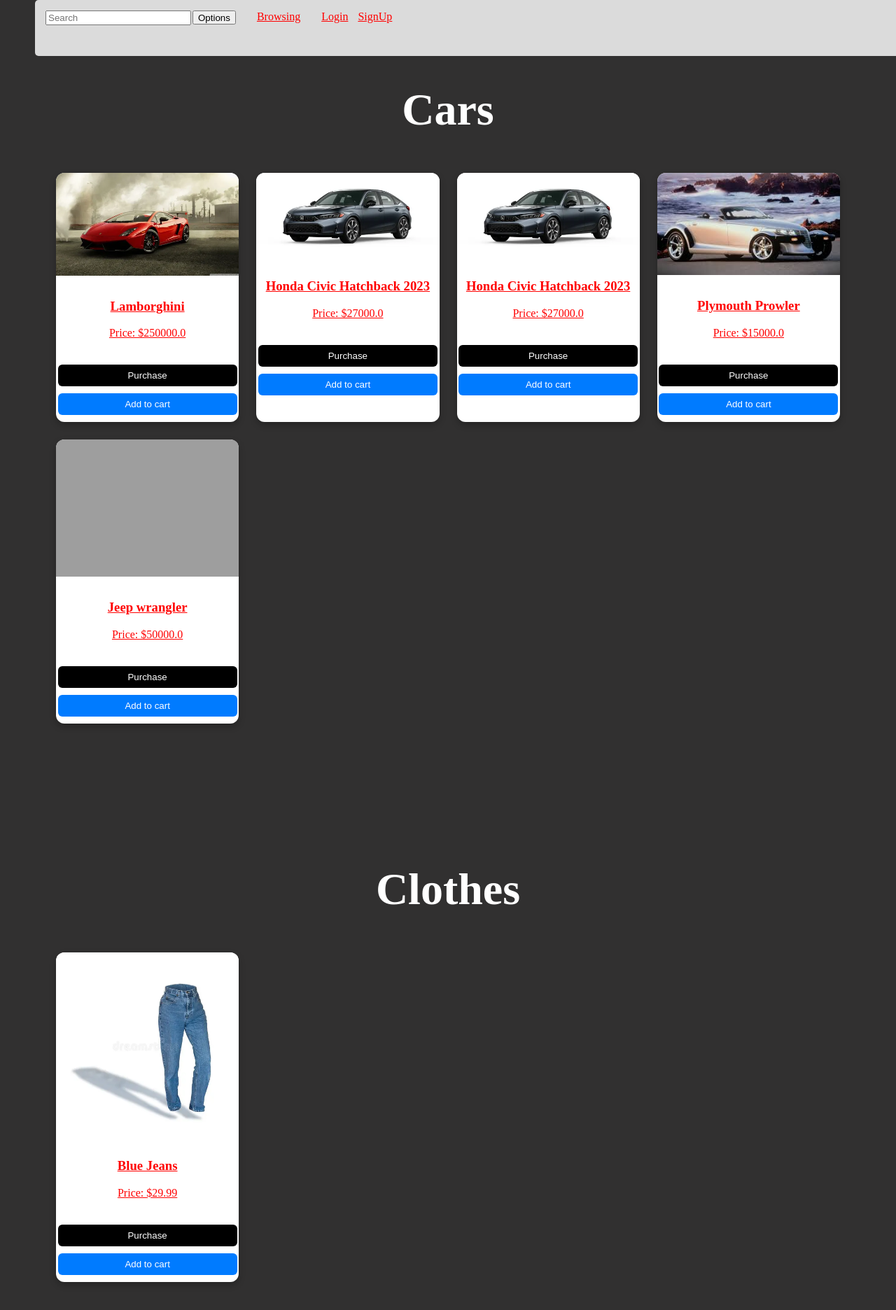
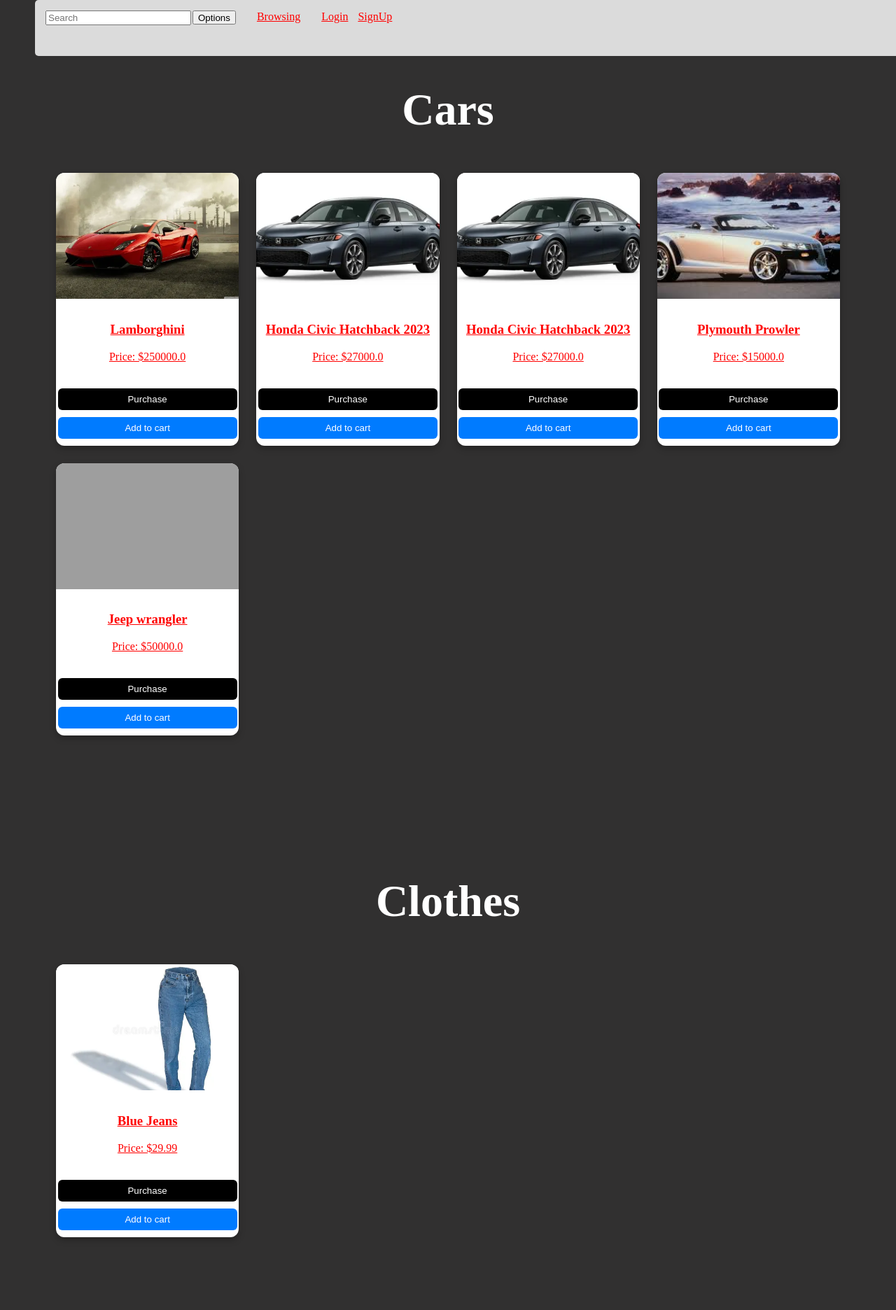
Before and after one commit to jackmossberg/Django-Unit-Project, a Django app: page / in a window 1280 px wide. Shown: the top 1872 px of the page at 70% size. Run offline with Django 5.2, Linux system fonts and the light colour scheme; data comes from the database, SQL or seed files in the repository; both versions use the stored data as it was after the commit; grey boxes are pictures that could not be loaded.

Commit message:
pulling commits

```diff
--- a/market_place/app/static/home.css
+++ b/market_place/app/static/home.css
@@ -31,7 +31,7 @@
 
 .home-item-img {
     width: 100%;
-    height: 11.25;
+    height: 11.25rem;
     object-fit:cover;
 }
 
```
Also changed, not shown: market_place/db.sqlite3.
